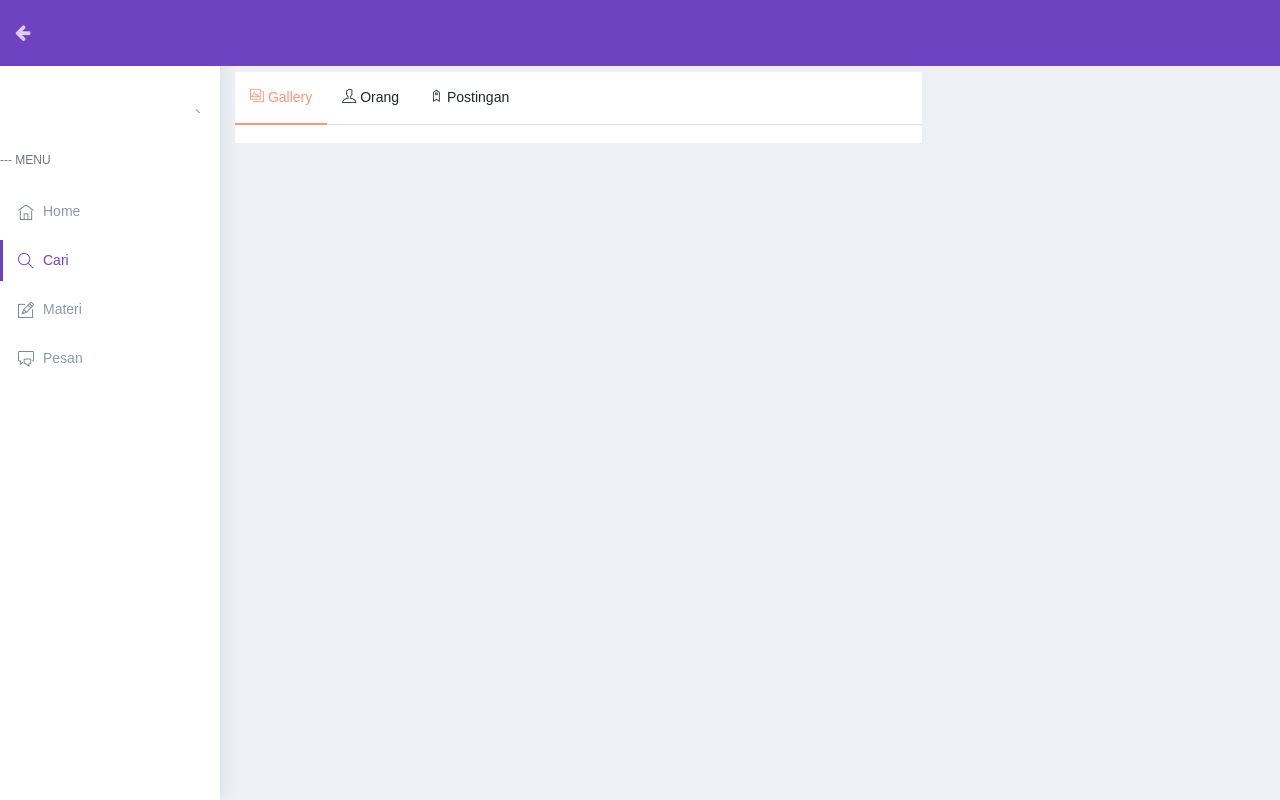
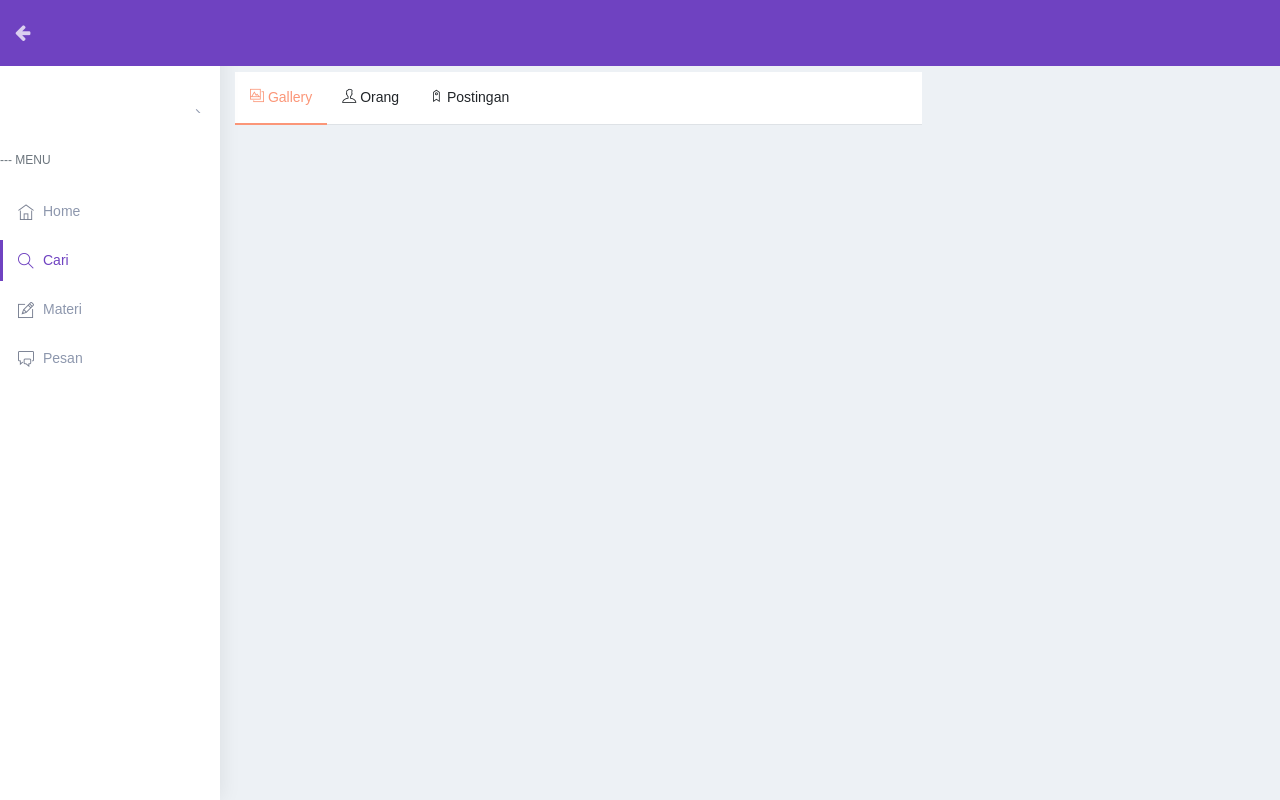
Before and after one commit to sugarda07/ruangriung, a PHP site: page /post_all.php in a window 1280 px wide. Run offline with PHP 8.4, Linux system fonts and the light colour scheme; the visitor is signed in with stand-in values (Sample User, id 1); data that the repository does not hold is empty; some libraries are stand-ins or nearby versions.

Commit message:
Update post_all.php

```diff
--- a/post_all.php
+++ b/post_all.php
@@ -135,7 +135,7 @@ if(!isset($_SESSION['user_id'])) {
                 <div class="row">
                     <!-- Column -->
                     <div class="col-lg-8 col-xlg-9 col-md-7" style="padding-left: 0px; padding-right: 0px;">
-                        <div class="card" style="margin-bottom: 50px;margin-top: 5px;">
+                        <div class="card" style="margin-bottom: 65px;margin-top: 5px;">
                             <!-- Nav tabs -->
                             <ul class="nav nav-tabs customtab" role="tablist">
                                 <li class="nav-item"> <a class="nav-link active" data-toggle="tab" href="#post_gallery" role="tab" style="padding-left: 15px; padding-right: 15px;"><span class="hidden-sm-up"><i class="ti-gallery"></i></span> <span class="hidden-xs-down">Gallery</span></a> </li>
@@ -145,7 +145,7 @@ if(!isset($_SESSION['user_id'])) {
                             <!-- Tab panes -->
                             <div class="tab-content">
                                 <div class="tab-pane active" id="post_gallery" role="tabpanel">
-                                    <div class="p-20" style="padding: 9px;">
+                                    <div class="p-20" style="padding: 0px;">
                                         <div class="gallery-section">
                                             <div class="inner-width">
                                                 <div class="gallery" id="post_all_gallery">
```
